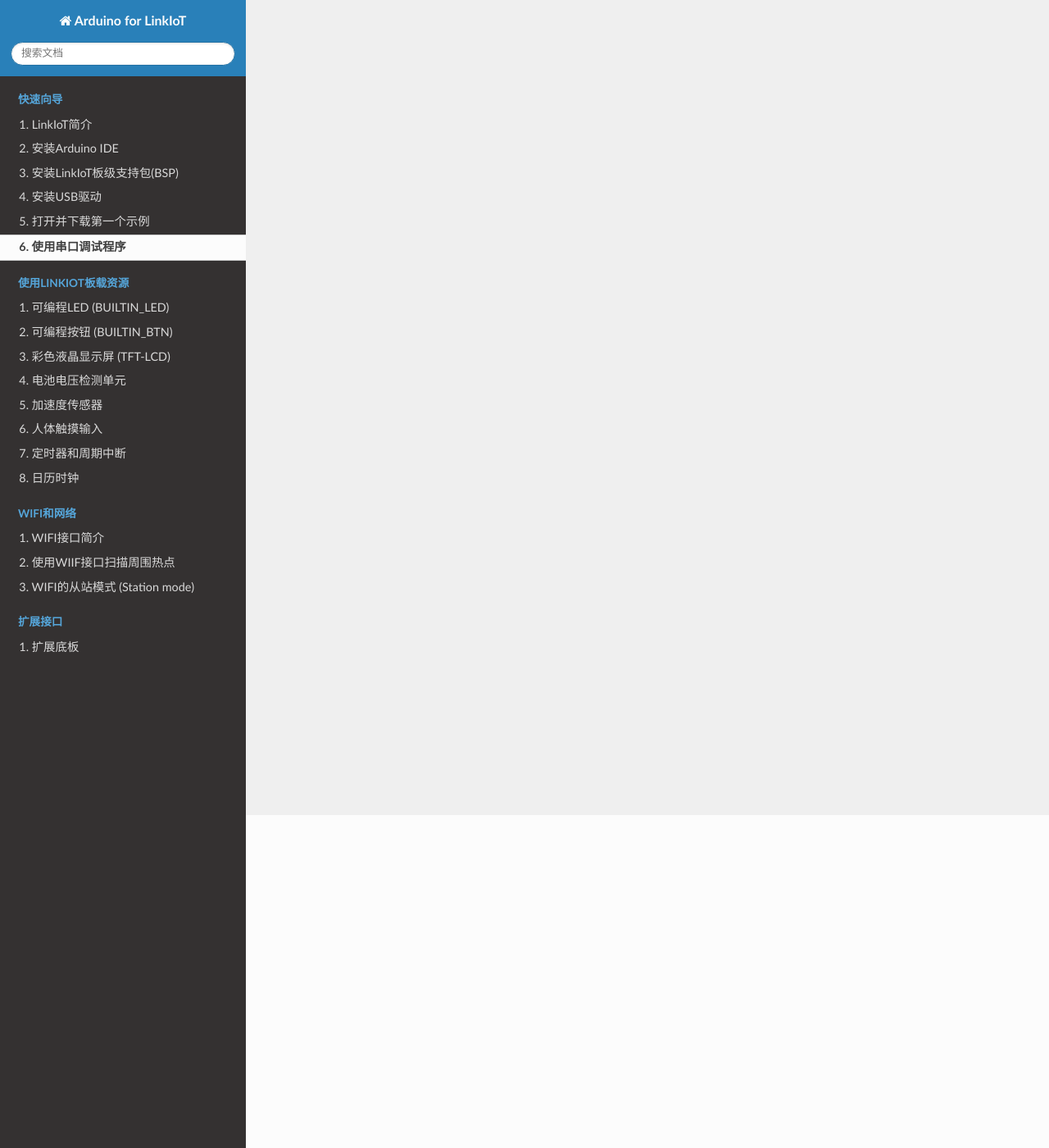
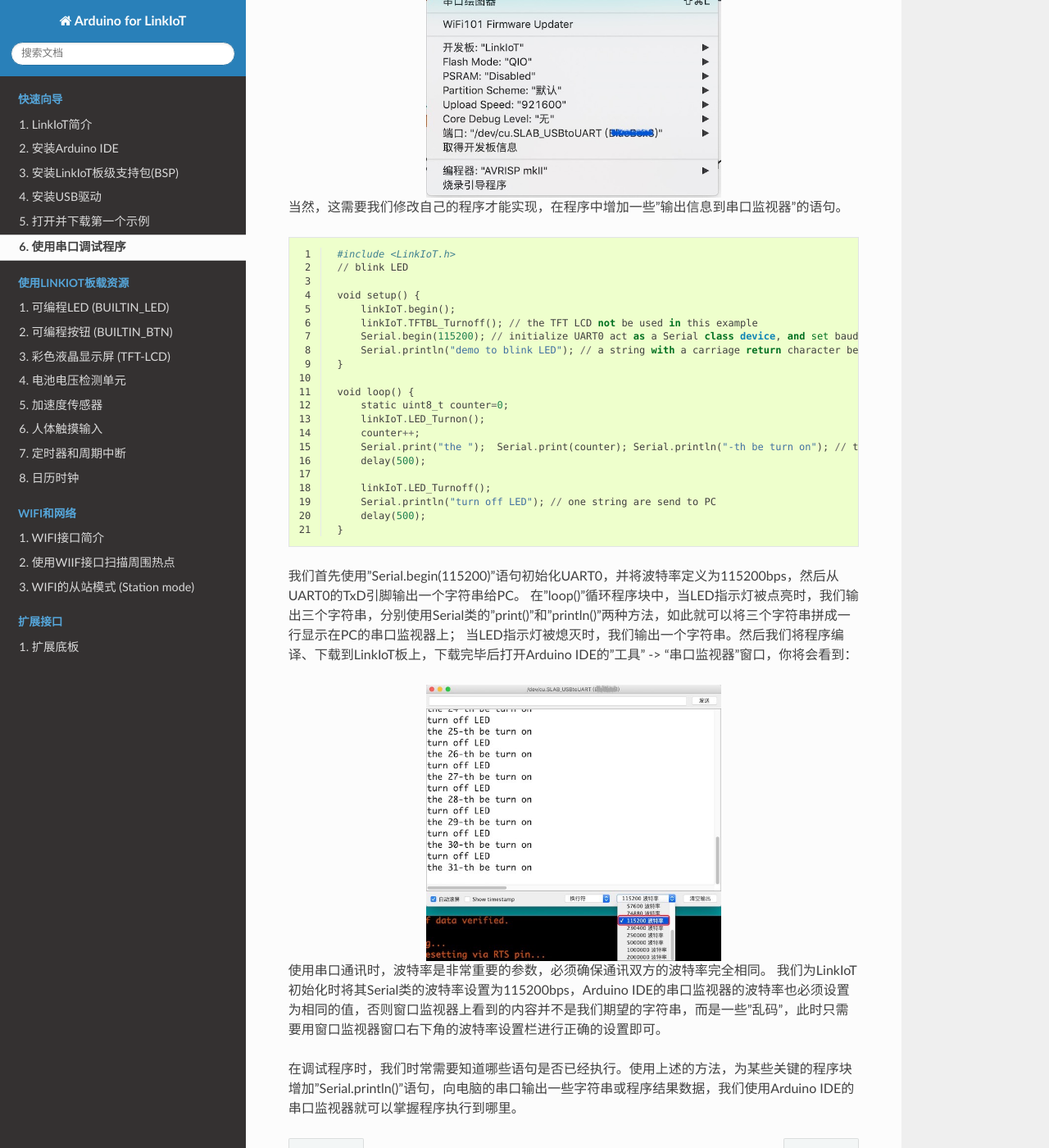
Before and after one commit to BradChan/Arduino4LinkIoT, a Sphinx documentation site: the page built from source/intro/debug_with_serial.rst, in a window 1280 px wide and 1400 px high, scrolled down 406 px. Shown: the whole window at 82% size. Built offline with Sphinx 7.4.7 and the Read the Docs theme 2.0.0, drawn with Linux system fonts in a browser that asks for light colours; pages that are not in the unit, such as notebooks, are missing from menus; some of the changed text lies outside the part shown.

Commit message:
完善程序调试部分

```diff
--- a/source/intro/debug_with_serial.rst
+++ b/source/intro/debug_with_serial.rst
@@ -3,3 +3,50 @@
 ===========================
 使用串口调试程序
 ===========================
+
+灵活使用LinkIoT的串口，对我们调试程序、排除程序的逻辑错误、甚至硬件等问题都是非常有帮助的。
+LinkIoT的程序下载端口在电脑端也是一个串口设备，使用Arduino IDE自带的串口监视器、串口绘图仪等功能，我们很容易知道程序执行到那个语句，再根据程序执行结果的现象，能够帮助我们排查程序逻辑问题，甚至硬件问题。
+
+.. image:: ../_static/images/intro/debug_withSerial/openPort.jpeg
+    :scale: 60%
+    :align: center
+
+当然，这需要我们修改自己的程序才能实现，在程序中增加一些"输出信息到串口监视器"的语句。
+
+.. code-block::
+   :linenos:
+
+    #include <LinkIoT.h>
+    // blink LED
+
+    void setup() {
+        linkIoT.begin();
+        linkIoT.TFTBL_Turnoff(); // the TFT LCD not be used in this example
+        Serial.begin(115200); // initialize UART0 act as a Serial class device, and set baudrate as 115,200 bps
+        Serial.println("demo to blink LED"); // a string with a carriage return character be output to PC
+    }
+
+    void loop() {
+        static uint8_t counter=0;
+        linkIoT.LED_Turnon();
+        counter++;
+        Serial.print("the ");  Serial.print(counter); Serial.println("-th be turn on"); // three strings are send to PC
+        delay(500);
+
+        linkIoT.LED_Turnoff();
+        Serial.println("turn off LED"); // one string are send to PC
+        delay(500);
+    }
+
+我们首先使用"Serial.begin(115200)"语句初始化UART0，并将波特率定义为115200bps，然后从UART0的TxD引脚输出一个字符串给PC。
+在"loop()"循环程序块中，当LED指示灯被点亮时，我们输出三个字符串，分别使用Serial类的"print()"和"println()"两种方法，如此就可以将三个字符串拼成一行显示在PC的串口监视器上；
+当LED指示灯被熄灭时，我们输出一个字符串。然后我们将程序编译、下载到LinkIoT板上，下载完毕后打开Arduino IDE的"工具" -> "串口监视器"窗口，你将会看到：
+
+.. image:: ../_static/images/intro/debug_withSerial/monitorSerial.jpeg
+    :scale: 60%
+    :align: center
+
+使用串口通讯时，波特率是非常重要的参数，必须确保通讯双方的波特率完全相同。
+我们为LinkIoT初始化时将其Serial类的波特率设置为115200bps，Arduino IDE的串口监视器的波特率也必须设置为相同的值，否则窗口监视器上看到的内容并不是我们期望的字符串，而是一些"乱码"，此时只需要用窗口监视器窗口右下角的波特率设置栏进行正确的设置即可。
+
+在调试程序时，我们时常需要知道哪些语句是否已经执行。使用上述的方法，为某些关键的程序块增加"Serial.println()"语句，向电脑的串口输出一些字符串或程序结果数据，我们使用Arduino IDE的串口监视器就可以掌握程序执行到哪里。
```
Also changed, not shown: source/_static/images/intro/debug_withSerial/monitorSerial.jpeg (added), source/_static/images/intro/debug_withSerial/openPort.jpeg (added).
